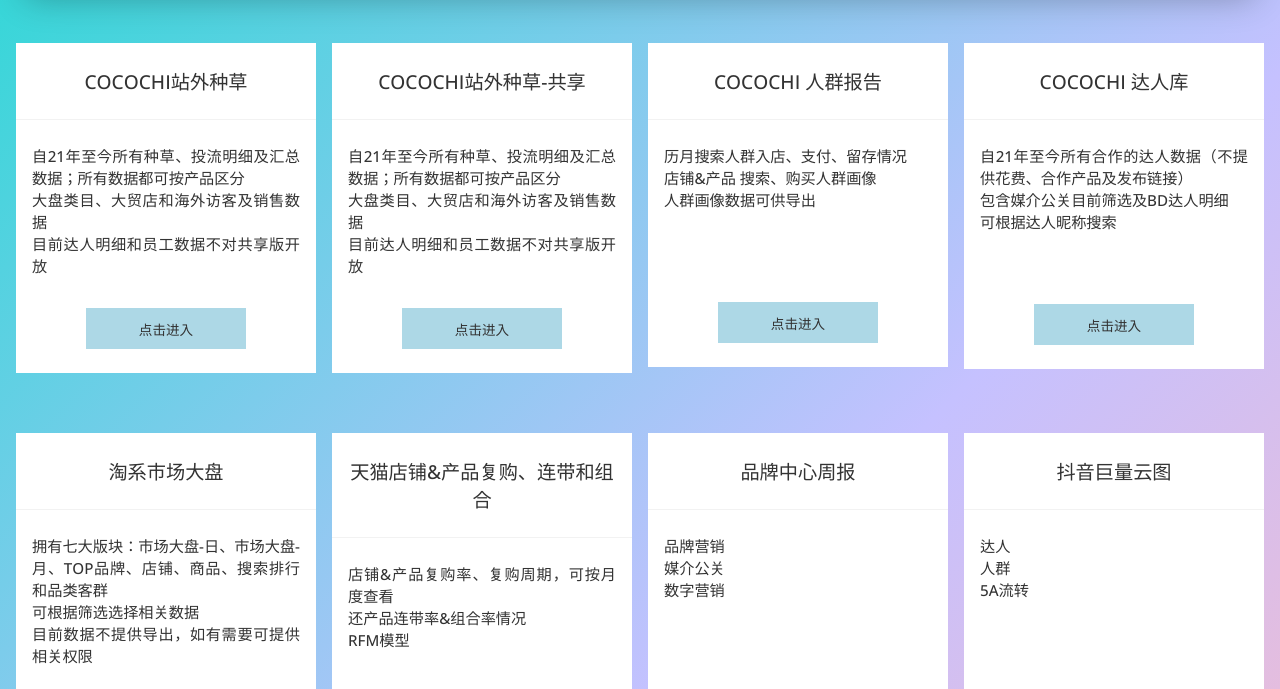
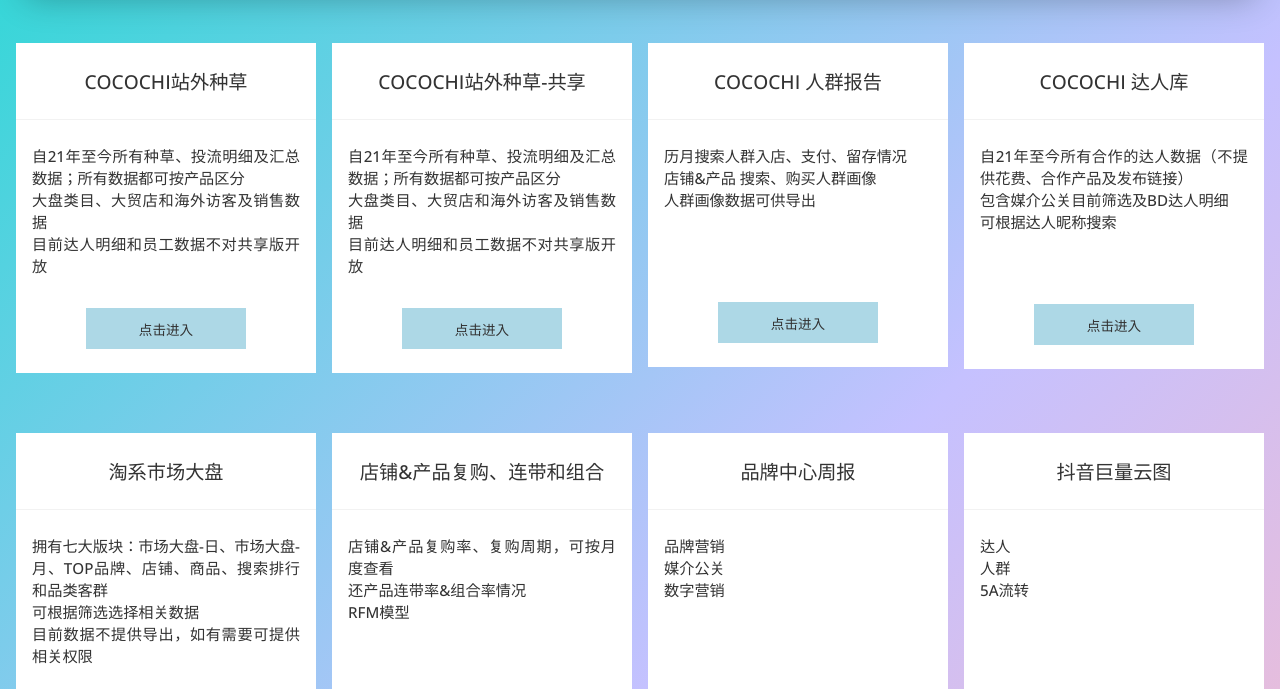
Before and after one commit to hbd082014/KM, a plain HTML site: page index.html in a window 1280 px wide. Shown: the part 110-799 px from the top of the page. Drawn offline with nearby package versions, Linux system fonts and the light colour scheme.

Commit message:
Update index.html

```diff
--- a/index.html
+++ b/index.html
@@ -97,7 +97,7 @@
 			</div>
 			<div class="card premium">
 				<div class="head">
-					天猫店铺&产品复购、连带和组合
+					店铺&产品复购、连带和组合
 				</div>
 				<div class="ticket">账号：ppzx、dsyy</div>
 				<div class="body">
```
